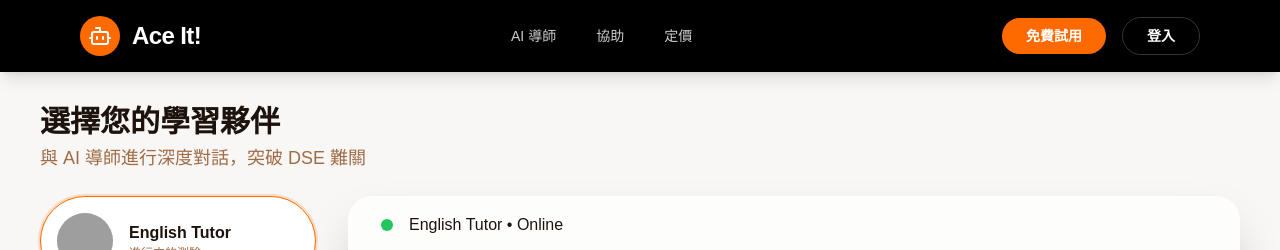
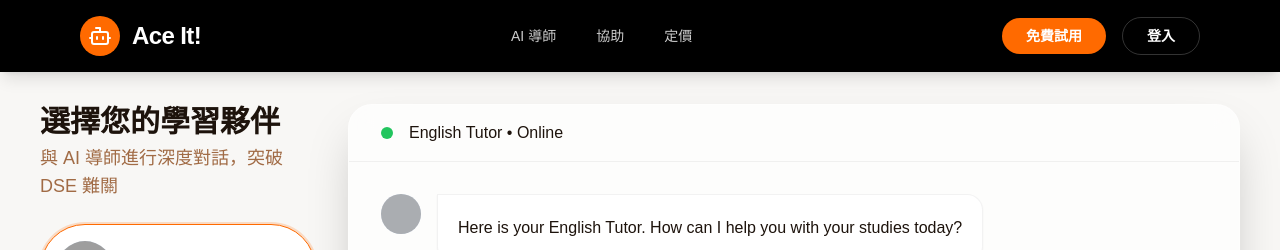
Before and after one commit to Ace-it-learning/ace-it-web, a React app in the folder frontend/: page / in a window 1280 px wide. Shown: the top 250 px of the page. Built offline with nearby package versions, Linux system fonts and the light colour scheme; no server answers; grey boxes are pictures that could not be loaded; the HTML template or start-up script is replaced by a standard one.

Commit message:
UI Improvement: Recalibrate Layout - Header/Sidebar Left, Tall Chat Right

```diff
--- a/frontend/src/components/ChatInterface.jsx
+++ b/frontend/src/components/ChatInterface.jsx
@@ -75,7 +75,7 @@
     };
 
     return (
-        <section className="lg:col-span-9 flex flex-col h-[65vh] min-h-[500px] rounded-3xl glass-container shadow-2xl relative overflow-hidden">
+        <section className="lg:col-span-9 flex flex-col h-[80vh] min-h-[600px] rounded-3xl glass-container shadow-2xl relative overflow-hidden">
             {/* Header */}
             <div className="px-8 py-4 border-b border-black/5 dark:border-white/10 flex items-center gap-4">
                 <div className={cn("size-3 rounded-full transition-colors",
--- a/frontend/src/pages/Dashboard.jsx
+++ b/frontend/src/pages/Dashboard.jsx
@@ -6,13 +6,17 @@
 const Dashboard = () => {
     return (
         <>
-            <div className="w-full">
-                <h2 className="text-[#1d130c] dark:text-white text-3xl font-bold font-display">選擇您的學習夥伴</h2>
-                <p className="text-[#a16b45] dark:text-[#a16b45]/80 text-lg mt-1">與 AI 導師進行深度對話，突破 DSE 難關</p>
-            </div>
+            <div className="grid grid-cols-1 lg:grid-cols-12 gap-8 items-start h-full">
+                {/* Left Column: Header + Sidebar */}
+                <div className="lg:col-span-3 flex flex-col gap-6">
+                    <div className="w-full">
+                        <h2 className="text-[#1d130c] dark:text-white text-3xl font-bold font-display">選擇您的學習夥伴</h2>
+                        <p className="text-[#a16b45] dark:text-[#a16b45]/80 text-lg mt-1">與 AI 導師進行深度對話，突破 DSE 難關</p>
+                    </div>
+                    <Sidebar />
+                </div>
 
-            <div className="grid grid-cols-1 lg:grid-cols-12 gap-8 items-start">
-                <Sidebar />
+                {/* Right Column: Chat Interface */}
                 <ChatInterface />
             </div>
 
```
